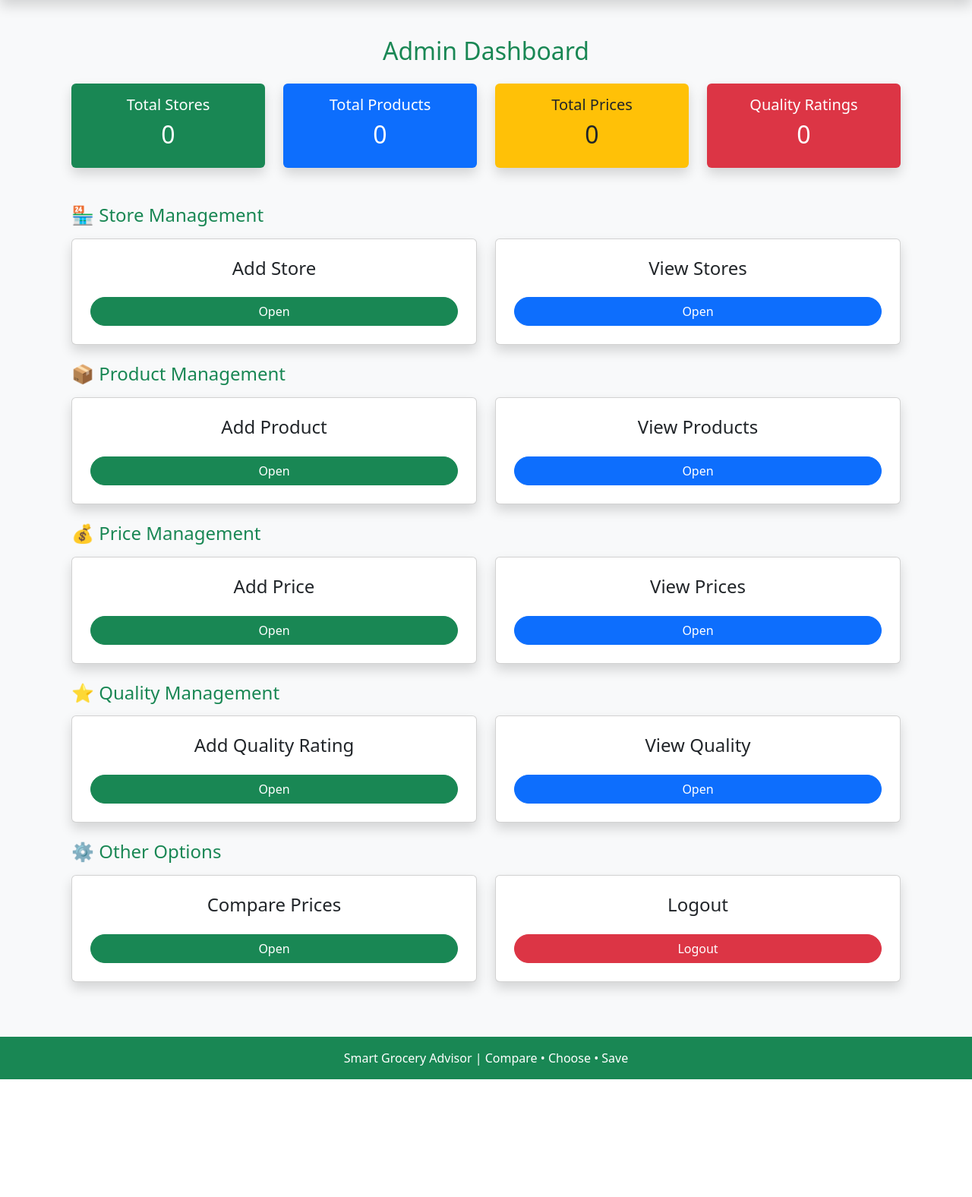
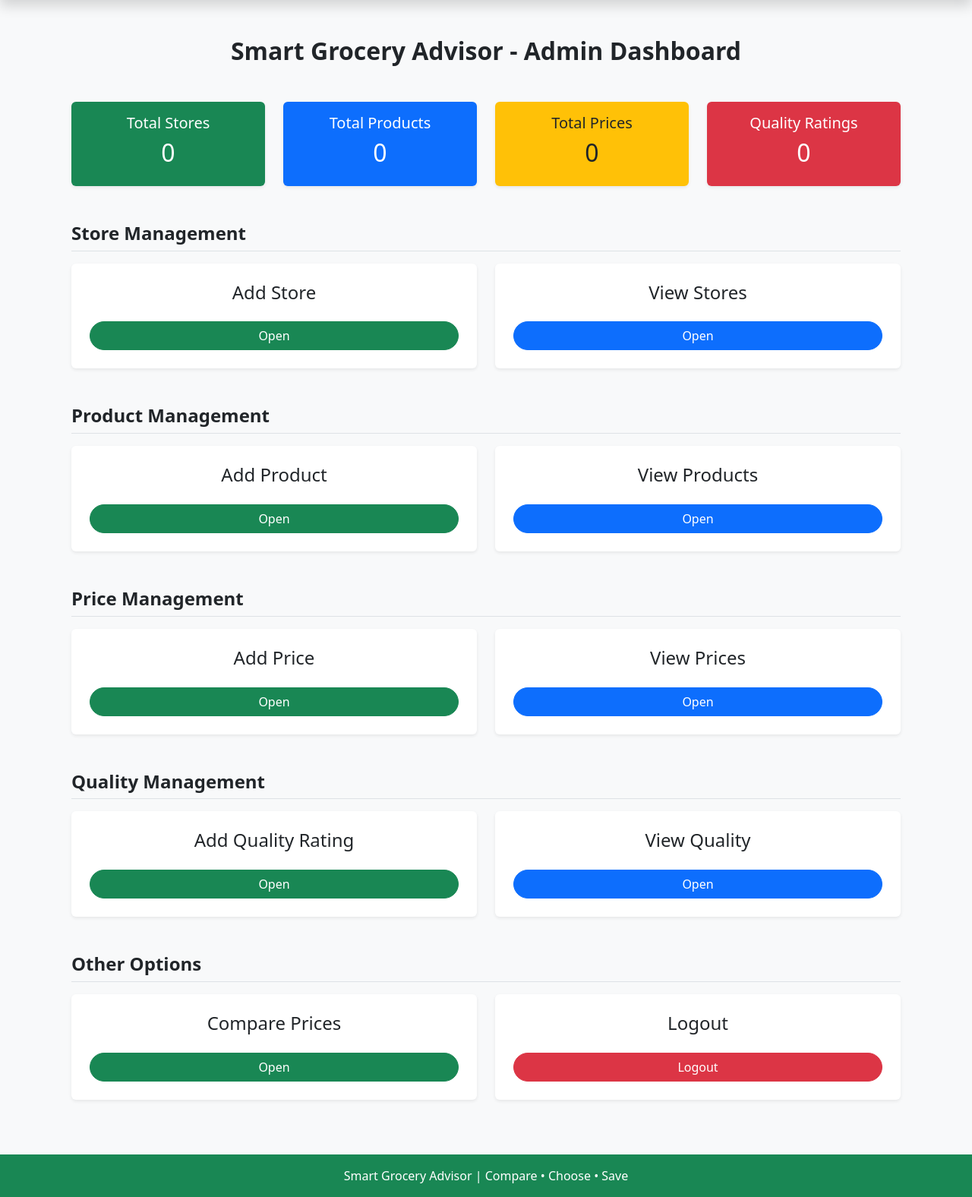
Before and after one commit to sowmiyaramesh-494/SmartGroceryAdvisor, a Flask app: page /admin in a window 1280 px wide. Shown: the part 56-1632 px from the top of the page at 76% size. Before the commit the page ends 1477 px from the top, so only its background shows below. Run offline with Flask 3, Linux system fonts and the light colour scheme; the visitor is signed in with stand-in values (Sample User, id 1); data that the repository does not hold is empty; some libraries are stand-ins or nearby versions.

Commit message:
Updated admin dashboard and project improvements

```diff
--- a/app.py
+++ b/app.py
@@ -7,7 +7,7 @@ app.secret_key = "smart_grocery_secret"
 db = mysql.connector.connect(
     host="localhost",
     user="root",
-    password="root@123",
+    password="sowmiroot@123",
     database="smart_grocery_advisor"
 )
 
--- a/templates/admin.html
+++ b/templates/admin.html
@@ -4,15 +4,15 @@
 
 <div class="container mt-5">
 
-    <h2 class="text-center text-success mb-4">
-        Admin Dashboard
+    <h2 class="text-center fw-bold text-dark mb-5">
+        Smart Grocery Advisor - Admin Dashboard
     </h2>
 
     <!-- Dashboard Statistics -->
     <div class="row g-4 mb-5">
 
         <div class="col-md-3">
-            <div class="card text-center shadow border-0 bg-success text-white">
+            <div class="card shadow-sm border-0 text-center h-100 bg-success text-white">
                 <div class="card-body">
                     <h5>Total Stores</h5>
                     <h2>{{ total_stores }}</h2>
@@ -21,7 +21,7 @@
         </div>
 
         <div class="col-md-3">
-            <div class="card text-center shadow border-0 bg-primary text-white">
+            <div class="card shadow-sm border-0 text-center h-100 bg-primary text-white">
                 <div class="card-body">
                     <h5>Total Products</h5>
                     <h2>{{ total_products }}</h2>
@@ -30,7 +30,7 @@
         </div>
 
         <div class="col-md-3">
-            <div class="card text-center shadow border-0 bg-warning text-dark">
+            <div class="card shadow-sm border-0 text-center h-100 bg-warning text-dark">
                 <div class="card-body">
                     <h5>Total Prices</h5>
                     <h2>{{ total_prices }}</h2>
@@ -39,7 +39,7 @@
         </div>
 
         <div class="col-md-3">
-            <div class="card text-center shadow border-0 bg-danger text-white">
+            <div class="card shadow-sm border-0 text-center h-100 bg-danger text-white">
                 <div class="card-body">
                     <h5>Quality Ratings</h5>
                     <h2>{{ total_quality }}</h2>
@@ -50,23 +50,25 @@
     </div>
 
     <!-- Store Management -->
-    <h4 class="text-success mb-3">🏪 Store Management</h4>
+    <h4 class="fw-bold text-dark border-bottom pb-2 mb-3">
+        Store Management
+    </h4>
 
-    <div class="row g-4 mb-4">
+    <div class="row g-4 mb-5">
 
         <div class="col-md-6">
-            <div class="card shadow text-center p-4">
+            <div class="card shadow-sm border-0 text-center h-100 p-4">
                 <h4>Add Store</h4>
-                <a href="/add_store" class="btn btn-success mt-3">
+                <a href="/add_store" class="btn btn-success w-100 mt-3">
                     Open
                 </a>
             </div>
         </div>
 
         <div class="col-md-6">
-            <div class="card shadow text-center p-4">
+            <div class="card shadow-sm border-0 text-center h-100 p-4">
                 <h4>View Stores</h4>
-                <a href="/view_stores" class="btn btn-primary mt-3">
+                <a href="/view_stores" class="btn btn-primary w-100 mt-3">
                     Open
                 </a>
             </div>
@@ -75,23 +77,25 @@
     </div>
 
     <!-- Product Management -->
-    <h4 class="text-success mb-3">📦 Product Management</h4>
+    <h4 class="fw-bold text-dark border-bottom pb-2 mb-3">
+        Product Management
+    </h4>
 
-    <div class="row g-4 mb-4">
+    <div class="row g-4 mb-5">
 
         <div class="col-md-6">
-            <div class="card shadow text-center p-4">
+            <div class="card shadow-sm border-0 text-center h-100 p-4">
                 <h4>Add Product</h4>
-                <a href="/add_product" class="btn btn-success mt-3">
+                <a href="/add_product" class="btn btn-success w-100 mt-3">
                     Open
                 </a>
             </div>
         </div>
 
         <div class="col-md-6">
-            <div class="card shadow text-center p-4">
+            <div class="card shadow-sm border-0 text-center h-100 p-4">
                 <h4>View Products</h4>
-                <a href="/view_products" class="btn btn-primary mt-3">
+                <a href="/view_products" class="btn btn-primary w-100 mt-3">
                     Open
                 </a>
             </div>
@@ -100,23 +104,25 @@
     </div>
 
     <!-- Price Management -->
-    <h4 class="text-success mb-3">💰 Price Management</h4>
+    <h4 class="fw-bold text-dark border-bottom pb-2 mb-3">
+        Price Management
+    </h4>
 
-    <div class="row g-4 mb-4">
+    <div class="row g-4 mb-5">
 
         <div class="col-md-6">
-            <div class="card shadow text-center p-4">
+            <div class="card shadow-sm border-0 text-center h-100 p-4">
                 <h4>Add Price</h4>
-                <a href="/add_price" class="btn btn-success mt-3">
+                <a href="/add_price" class="btn btn-success w-100 mt-3">
                     Open
                 </a>
             </div>
         </div>
 
         <div class="col-md-6">
-            <div class="card shadow text-center p-4">
+            <div class="card shadow-sm border-0 text-center h-100 p-4">
                 <h4>View Prices</h4>
-                <a href="/view_prices" class="btn btn-primary mt-3">
+                <a href="/view_prices" class="btn btn-primary w-100 mt-3">
                     Open
                 </a>
             </div>
@@ -125,23 +131,25 @@
     </div>
 
     <!-- Quality Management -->
-    <h4 class="text-success mb-3">⭐ Quality Management</h4>
+    <h4 class="fw-bold text-dark border-bottom pb-2 mb-3">
+        Quality Management
+    </h4>
 
-    <div class="row g-4 mb-4">
+    <div class="row g-4 mb-5">
 
         <div class="col-md-6">
-            <div class="card shadow text-center p-4">
+            <div class="card shadow-sm border-0 text-center h-100 p-4">
                 <h4>Add Quality Rating</h4>
-                <a href="/quality" class="btn btn-success mt-3">
+                <a href="/quality" class="btn btn-success w-100 mt-3">
                     Open
                 </a>
             </div>
         </div>
 
         <div class="col-md-6">
-            <div class="card shadow text-center p-4">
+            <div class="card shadow-sm border-0 text-center h-100 p-4">
                 <h4>View Quality</h4>
-                <a href="/view_quality" class="btn btn-primary mt-3">
+                <a href="/view_quality" class="btn btn-primary w-100 mt-3">
                     Open
                 </a>
             </div>
@@ -149,24 +157,26 @@
 
     </div>
 
-    <!-- Comparison & Logout -->
-    <h4 class="text-success mb-3">⚙️ Other Options</h4>
+    <!-- Other Options -->
+    <h4 class="fw-bold text-dark border-bottom pb-2 mb-3">
+        Other Options
+    </h4>
 
     <div class="row g-4">
 
         <div class="col-md-6">
-            <div class="card shadow text-center p-4">
+            <div class="card shadow-sm border-0 text-center h-100 p-4">
                 <h4>Compare Prices</h4>
-                <a href="/compare" class="btn btn-success mt-3">
+                <a href="/compare" class="btn btn-success w-100 mt-3">
                     Open
                 </a>
             </div>
         </div>
 
         <div class="col-md-6">
-            <div class="card shadow text-center p-4">
+            <div class="card shadow-sm border-0 text-center h-100 p-4">
                 <h4>Logout</h4>
-                <a href="/logout" class="btn btn-danger mt-3">
+                <a href="/logout" class="btn btn-danger w-100 mt-3">
                     Logout
                 </a>
             </div>
```
